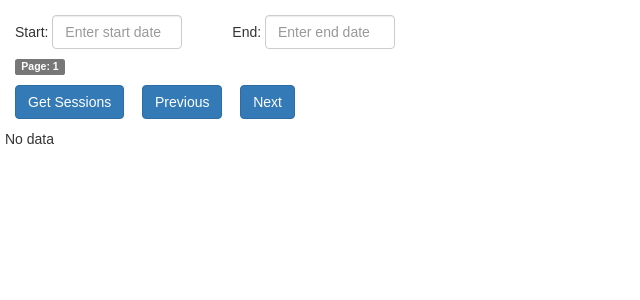
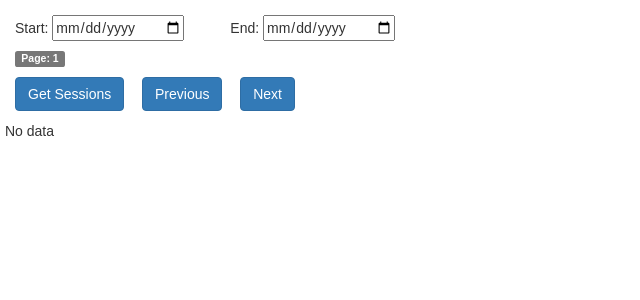
Before and after one commit to dvirRez/appsee-exercise, a React (Create React App) app: page / in a window 1280 px wide. Shown: the top 300 px of the page, without its empty margins (0-640 px from the left). Built offline with nearby package versions, Linux system fonts and the light colour scheme.

Commit message:
Changed date inputs to <input type="date>

```diff
--- a/src/App.css
+++ b/src/App.css
@@ -19,7 +19,7 @@ body {
 
 .date-input {
   display: inline-block;
-  width: 130px; }
+  width: 132px; }
 
 .error {
   color: red;
--- a/src/App.js
+++ b/src/App.js
@@ -122,22 +122,22 @@ class App extends Component {
                 <div className="dates-div">
                     <div>
                         <span>{'Start: '}</span>
-                        <FormControl
+                        <input
+                            id="date"
+                            type="date"
                             className="date-input"
-                            type="text"
                             value={this.state.start}
-                            placeholder="Enter start date"
                             onChange={this.handleChange('start')}
                         />
                     </div>
                     <div>
                         <span>{'End: '}</span>
-                        <FormControl
-                          className="date-input"
-                          type="text"
-                          value={this.state.end}
-                          placeholder="Enter end date"
-                          onChange={this.handleChange('end')}
+                        <input
+                            id="date"
+                            type="date"
+                            className="date-input"
+                            value={this.state.end}
+                            onChange={this.handleChange('end')}
                         />
                     </div>
                 </div>
--- a/src/App.scss
+++ b/src/App.scss
@@ -23,7 +23,7 @@ body {
 
 .date-input {
   display: inline-block;
-  width: 130px;
+  width: 132px;
 }
 
 .error {
```
